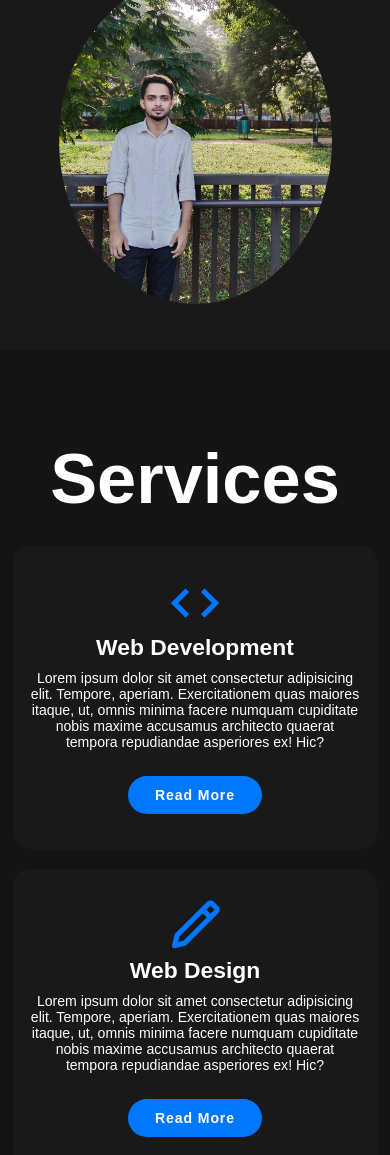
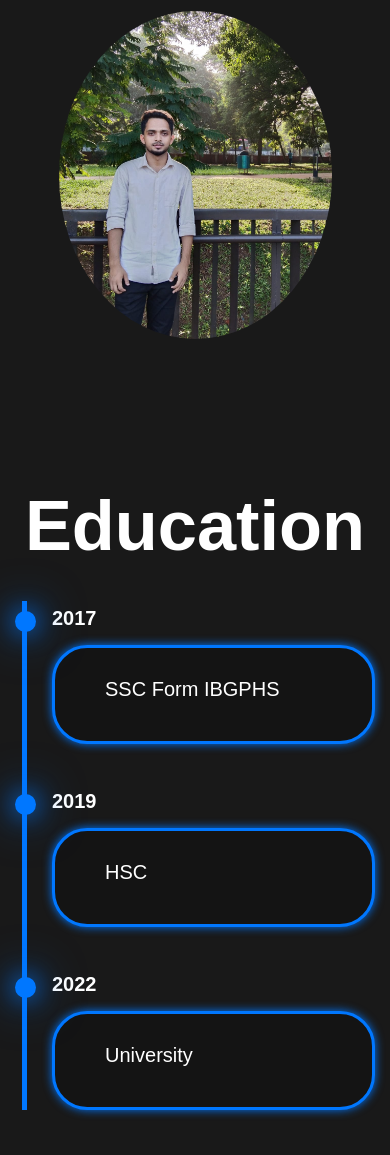
Before and after one commit to RhmSHAK/Portfolio, a plain HTML site: page index.html in a window 390 px wide. Shown: the part 1627-2782 px from the top of the page. Drawn offline with nearby package versions, Linux system fonts and the light colour scheme.

Commit message:
education

```diff
--- a/index.html
+++ b/index.html
@@ -17,9 +17,10 @@
         <nav class="navber">
             <a href="#home" class="active">Home</a>
             <a href="#about" >About</a>
+            <a href="#education" >Education</a>
+            <a href="#skills" >Skills</a>
             <a href="#services" >Service</a>
             <a href="#projects" >Projects</a>
-            <a href="#skills" >Skills</a>
             <a href="#contact" >Contact</a>
 
         </nav>
@@ -37,7 +38,7 @@
            <p>Lorem ipsum dolor, sit amet consectetur adipisicing elit. Officia suscipit beatae, consequatur maxime laborum ut impedit reiciendis optio magni sed distinctio expedita est. Dignissimos, a!</p>
 
            <div class="social-icons">
-                <a href="https://www.linkedin.com/in/rakebul-hasan-mehedi-a9468430b/"><i class='bx bxl-linkedin'></i></a>
+                <a href="https://www.linkedin.com/in/rakebul-hasan-mehedi26/"><i class='bx bxl-linkedin'></i></a>
                 <a href="https://www.facebook.com/rakibulhasan.mehedi.94"><i class='bx bxl-facebook'></i></a>
                 <!-- <a href="#"></a>
                 <a href="#"></a> -->
@@ -71,81 +72,44 @@
 
  </section>
 
- <!-- services -->
-  <section class="services" id="services">
+ <!-- Education -->
 
-      <h2 class="heading">Services</h2>
-
-      <div class="service-container">
-           <div class="service-box">
-            <i class='bx bx-code'></i>
-              <h3>Web Development</h3>
-              <p>Lorem ipsum dolor sit amet consectetur adipisicing elit. Tempore, aperiam. Exercitationem quas maiores itaque, ut, omnis minima facere numquam cupiditate nobis maxime accusamus architecto quaerat tempora repudiandae asperiores ex! Hic?</p>
-              <a href="#" class="btn">Read More</a>
-           </div>
-           <div class="service-box">
-            <i class='bx bx-pencil' ></i>
-              <h3>Web Design</h3>
-              <p>Lorem ipsum dolor sit amet consectetur adipisicing elit. Tempore, aperiam. Exercitationem quas maiores itaque, ut, omnis minima facere numquam cupiditate nobis maxime accusamus architecto quaerat tempora repudiandae asperiores ex! Hic?</p>
-              <a href="#" class="btn">Read More</a>
-           </div>
-           <div class="service-box">
-
-              <h3>Front-end Development</h3>
-              <p>Lorem ipsum dolor sit amet consectetur adipisicing elit. Tempore, aperiam. Exercitationem quas maiores itaque, ut, omnis minima facere numquam cupiditate nobis maxime accusamus architecto quaerat tempora repudiandae asperiores ex! Hic?</p>
-              <a href="#" class="btn">Read More</a>
-           </div>
-      </div>
-
-  </section>
-
-  <!-- projects -->
-<section class="projects" id="projects">
-
-    <h2 class="heading">Projects</h2>
-
-    <div class="projects-container">
-        <div class="projects-box">
-
-            <img src="image/WhatsApp Image 2024-07-02 at 01.32.02_ddd084ba.jpg" alt="">
-            <div class="projects-info">
-                <h4>web design</h4>
-                <p>Lorem ipsum dolor sit amet consectetur adipisicing elit. Debitis, fugiat!
-                </p>
-                <a href="#"><i class="bx bx-link"></i></a>
-            </div>
-
-        </div>
-        <div class="projects-box">
-
-            <img src="image/WhatsApp Image 2024-07-02 at 01.32.02_ddd084ba.jpg" alt="">
-            <div class="projects-info">
-                <h4>web design</h4>
-                <p>Lorem ipsum dolor sit amet consectetur adipisicing elit. Debitis, fugiat!
-                </p>
-                <a href="#"><i class="bx bx-link"></i></a>
-                <a href="#"><i class="bx bx-link"></i></a>
-            </div>
-
-        </div>
-        <div class="projects-box">
-
-            <img src="image/WhatsApp Image 2024-07-02 at 01.32.02_ddd084ba.jpg" alt="">
-            <div class="projects-info">
-                <h4>web design</h4>
-                <p>Lorem ipsum dolor sit amet consectetur adipisicing elit. Debitis, fugiat!
-                </p>
-                <a href="#"><i class="bx bx-link"></i></a>
-            </div>
+<section class="education" id="education">
+    <h2 class="heading">Education</h2>
+    <div class="timeline-items">
+        <div class="timeline-item">
+            <div class="timeline-dot"></div>
+                <div class="timeline-data">2017</div>
+                <div class="timeline-content">
+                    <h3>SSC Form IBGPHS</h3>
+                </div>
 
         </div>
 
+        <div class="timeline-item">
+            <div class="timeline-dot"> </div>
+                <div class="timeline-data">2019</div>
+                <div class="timeline-content">
+                    <h3>HSC</h3>
+                </div>
+
+        </div>
+
+        <div class="timeline-item">
+            <div class="timeline-dot"></div>
+                <div class="timeline-data">2022</div>
+                <div class="timeline-content">
+                    <h3>University</h3>
+                </div>
+
+        </div>
     </div>
+</section>
 
 
-</section>
 
-<!-- skills -->
+
+ <!-- skills -->
  <section class="skills" id="skills">
 
     <h2 class="heading">Skills</h2>
@@ -218,6 +182,100 @@
 
 
 
+ <!-- services -->
+  <section class="services" id="services">
+
+      <h2 class="heading">Services</h2>
+
+      <div class="service-container">
+           <div class="service-box">
+            <i class='bx bx-code'></i>
+              <h3>Web Development</h3>
+              <p>Lorem ipsum dolor sit amet consectetur adipisicing elit. Tempore, aperiam. Exercitationem quas maiores itaque, ut, omnis minima facere numquam cupiditate nobis maxime accusamus architecto quaerat tempora repudiandae asperiores ex! Hic?</p>
+              <a href="#" class="btn">Read More</a>
+           </div>
+           <div class="service-box">
+            <i class='bx bx-pencil' ></i>
+              <h3>Web Design</h3>
+              <p>Lorem ipsum dolor sit amet consectetur adipisicing elit. Tempore, aperiam. Exercitationem quas maiores itaque, ut, omnis minima facere numquam cupiditate nobis maxime accusamus architecto quaerat tempora repudiandae asperiores ex! Hic?</p>
+              <a href="#" class="btn">Read More</a>
+           </div>
+           <div class="service-box">
+
+              <h3>Front-end Development</h3>
+              <p>Lorem ipsum dolor sit amet consectetur adipisicing elit. Tempore, aperiam. Exercitationem quas maiores itaque, ut, omnis minima facere numquam cupiditate nobis maxime accusamus architecto quaerat tempora repudiandae asperiores ex! Hic?</p>
+              <a href="#" class="btn">Read More</a>
+           </div>
+      </div>
+
+  </section>
+
+  <!-- projects -->
+<section class="projects" id="projects">
+
+    <h2 class="heading">Projects</h2>
+
+    <div class="projects-container">
+        <div class="projects-box">
+
+            <img src="image/Art_Craft-home.png" alt="">
+            <div class="projects-info">
+                <h4>Art & Craft Store</h4>
+                <p>At Artistic Expressions, we believe that art has the power to inspire, evoke emotion, and transform spaces. Our team of talented artists is dedicated to creating unique and captivating pieces that resonate with our clients.
+                </p>
+                <p>Live Link</p>
+                <a href="https://art-craft-e1e48.web.app"><i class="bx bx-link"></i></a>
+                <p>Github Clint Link</p>
+                <a href="https://github.com/RhmSHAK/art-craft-store-client"><i class="bx bx-link"></i></a>
+                <p>Github Server Link</p>
+                <a href="https://github.com/RhmSHAK/art-craft-store-server"><i class="bx bx-link"></i></a>
+            </div>
+
+        </div>
+        <div class="projects-box">
+
+            <img src="image/assignment_bro-home.png" alt="">
+            <div class="projects-info">
+                <h4>Assignment Management Web Application</h4>
+                <p>An assignment management web application built with the MERN stack, enabling users to create, manage, and submit assignments seamlessly.
+                </p>
+                <p>Live Link</p>
+                <a href="https://assignment-11-401bc.web.app/"><i class="bx bx-link"></i></a>
+                <p>Github Clint Link</p>
+                <a href="https://github.com/RhmSHAK/assignment_bro_client"><i class="bx bx-link"></i></a>
+                <p>Github Server Link</p>
+                <a href="https://github.com/RhmSHAK/assignment_bro_server"><i class="bx bx-link"></i></a>
+            </div>
+
+        </div>
+        <div class="projects-box">
+
+            <img src="image/product_Hunt.png" alt="">
+            <div class="projects-info">
+                <h4>Tech Product Hunt</h4>
+                <p>
+                    A MERN stack web app clone of Product Hunt with user auth, product management, and moderation features.
+                </p>
+                <p>Live Link</p>
+                <a href="https://assignment-12-d1822.web.app/"><i class="bx bx-link"></i></a>
+                <p>Github Clint Link</p>
+                <a href="https://github.com/RhmSHAK/Product-Hunt-client"><i class="bx bx-link"></i></a>
+                <p>Github Server Link</p>
+                <a href="https://github.com/RhmSHAK/Product-Hunt-server"><i class="bx bx-link"></i></a>
+            </div>
+
+        </div>
+
+    </div>
+
+
+</section>
+
+
+
+
+
+
 
  <!-- footer -->
   <footer class="footer">
--- a/style.css
+++ b/style.css
@@ -271,6 +271,8 @@ span{
 .heading{
     text-align: center;
     font-size: 8rem;
+    margin-bottom: 35px;
+
 }
 
 .about-content h2{
@@ -303,6 +305,104 @@ span{
     right: -8px;
     animation: cursor 0.6s infinite, typing 20s steps(14) infinite;
 }
+
+/* education */
+.education{
+    padding: 100px 15px;
+    background: var(--second-bg-color);
+}
+
+.timeline-items{
+    max-width: 1200px;
+    margin: auto;
+    display: flex;
+    flex-wrap: wrap;
+    position: relative;
+}
+
+.timeline-items::before{
+    content: "";
+    position: absolute;
+    width: 5px;
+    height: 100%;
+    background-color: var(--main-color);
+    left: calc(50% - 1px);
+}
+
+.timeline-item{
+    margin-bottom: 40px;
+    width: 100%;
+    position: relative;
+}
+
+.timeline-item:last-child{
+    margin-bottom: 0;
+}
+
+.timeline-item:nth-child(odd){
+    padding-right: calc(50% + 30px);
+    text-align: right;
+}
+
+.timeline-item:nth-child(even){
+    padding-left: calc(50% + 30px);
+}
+
+.timeline-dot{
+    height: 21px;
+    width: 21px;
+    background-color: var(--main-color);
+    box-shadow: 0 0 25px var(--main-color),
+                0  0 50px var(--main-color);
+    position: absolute;
+    left: calc(50% - 8px);
+    border-radius: 50%;
+    top: 10px;
+}
+
+.timeline-data{
+    font-size: 20px;
+    font-weight: 800;
+    color: white;
+    margin: 6px 0 15px;
+}
+
+.timeline-content{
+    background-color: var(--bg-color);
+    border: 3px solid var(--main-color);
+    padding: 30px 50px;
+    border-radius: 4rem;
+    box-shadow: 0 0 10px var(--main-color);
+    cursor: pointer;
+    transition: 0.3s ease-in-out;
+}
+.timeline-content:hover{
+    transform: scale(1.05);
+    box-shadow: 0 0 25px var(--main-color);
+}
+.timeline-content h3{
+    font-size: 20px;
+    color: white;
+    margin: 0 0 10px;
+    font-weight: 500;
+}
+.timeline-content p{
+    color: white;
+    font-size: 16px;
+    font-weight: 300;
+    line-height: 22px;
+}
+::-webkit-scrollbar{
+    width: 15px;
+}
+::-webkit-scrollbar-thumb{
+    background-color: var(--main-color);
+}
+::-webkit-scrollbar-track{
+    background-color: var(--bg-color);
+    width: 50px;
+}
+
 
 .services h2{
   margin-bottom: 5rem;
@@ -386,6 +486,7 @@ span{
 
 .projects-box img{
     width: 100%;
+    height: 500px;
     transition: 0.5s ease;
 }
 
@@ -587,6 +688,24 @@ span{
     section{
         padding: 10rem 3% 2rem;
     }
+
+    .timeline-items::before{
+        left: 7px;
+    }
+    .timeline-item:nth-child(odd){
+        padding-right: 0;
+        text-align: left;
+    }
+    .timeline-item:nth-child(odd),
+    .timeline-item:nth-child(even){
+        padding-left: 37px;
+    }
+    .timeline-dot{
+        left: 0;
+    }
+
+
+
     .services{
         padding-bottom: 7rem;
     }
```
Also changed, not shown: image/assignment_bro-home.png (added), image/product_Hunt.png (added), 1 other file.
